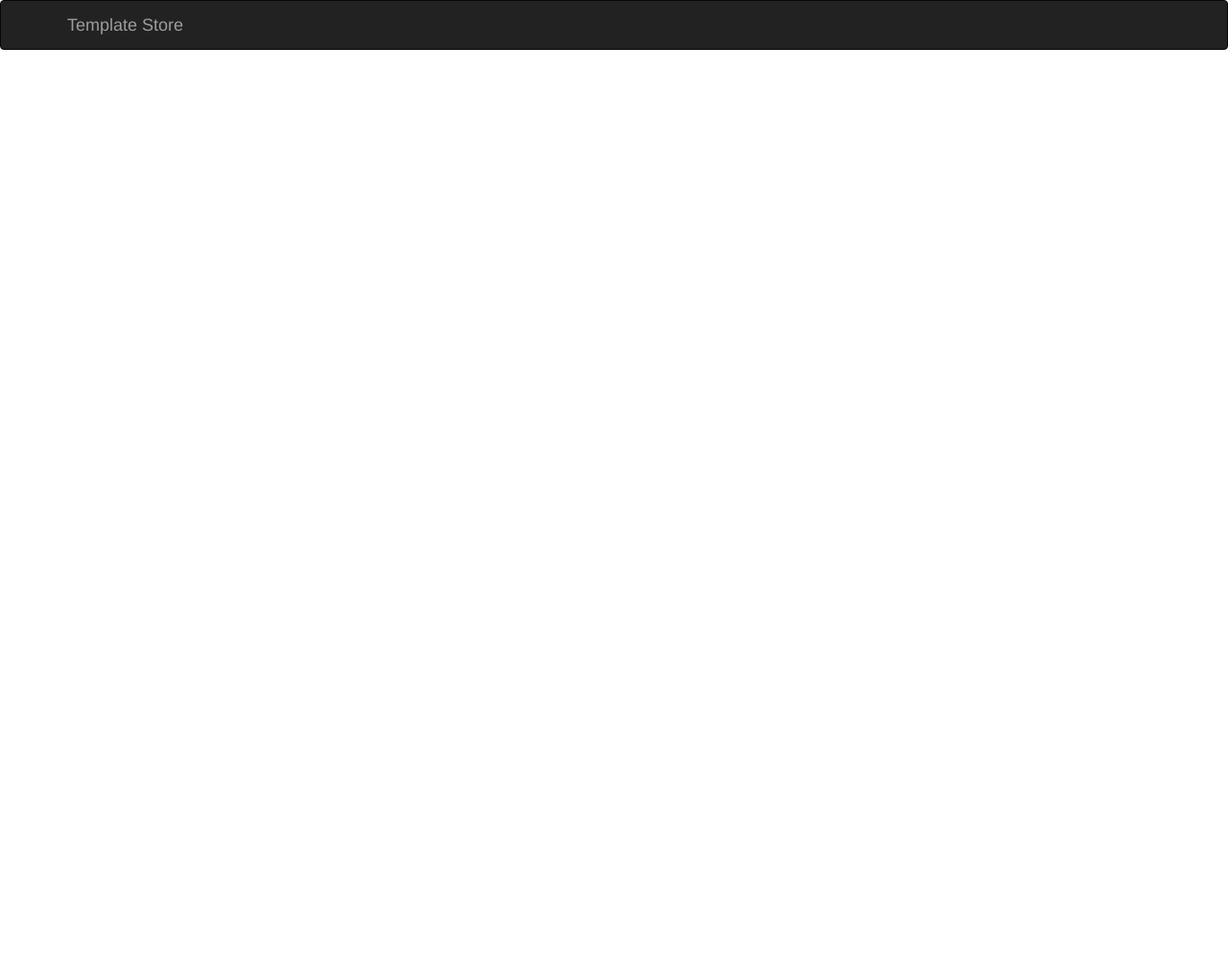
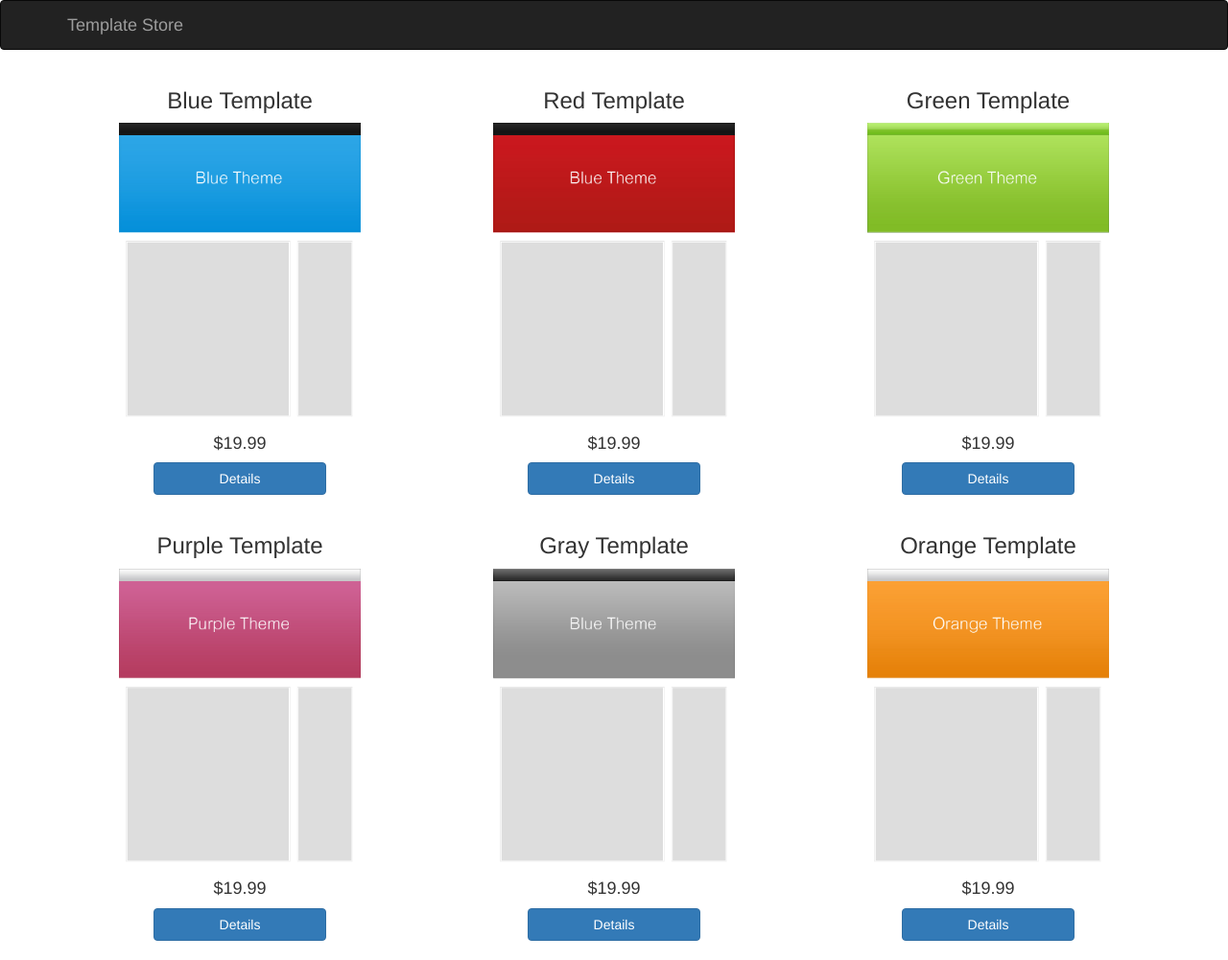
Before and after one commit to jimxshaw/samples-angularjs, a website: page template-store/app/index.html in a window 1280 px wide. Shown: the whole page at 96% size. Before the commit the page ends 800 px from the top, so only its background shows below. Drawn offline with nearby package versions, Linux system fonts and the light colour scheme; some packages are replaced by stand-ins of ours; files whose address does not match are found by name.

Commit message:
fixed css

```diff
--- a/template-store/app/app.css
+++ b/template-store/app/app.css
@@ -28,3 +28,25 @@
   content: "";
   padding: 0;
 }
+
+.img-full {
+  width: 100%;
+}
+
+.templates {
+  text-align: center;
+}
+
+.templates img {
+  width: 70%;
+}
+
+.templates a {
+  width: 50%;
+  text-align: center;
+  margin: auto;
+}
+
+.templates .col-md-4 {
+  margin-bottom: 20px;
+}
--- a/template-store/app/templates/templates.html
+++ b/template-store/app/templates/templates.html
@@ -1,11 +1,38 @@
-<div class="row">
+<div class="row templates">
   <div class="col-md-4">
-
+    <h3>Blue Template</h3>
+    <img src="img/blue.jpg">
+    <h4>$19.99</h4>
+    <a class="btn btn-primary btn-block" href="#/templates/1">Details</a>
   </div>
   <div class="col-md-4">
-
+    <h3>Red Template</h3>
+    <img src="img/red.jpg">
+    <h4>$19.99</h4>
+    <a class="btn btn-primary btn-block" href="#/templates/1">Details</a>
   </div>
   <div class="col-md-4">
-
+    <h3>Green Template</h3>
+    <img src="img/green.jpg">
+    <h4>$19.99</h4>
+    <a class="btn btn-primary btn-block" href="#/templates/1">Details</a>
+  </div>
+  <div class="col-md-4">
+    <h3>Purple Template</h3>
+    <img src="img/purple.jpg">
+    <h4>$19.99</h4>
+    <a class="btn btn-primary btn-block" href="#/templates/1">Details</a>
+  </div>
+  <div class="col-md-4">
+    <h3>Gray Template</h3>
+    <img src="img/gray.jpg">
+    <h4>$19.99</h4>
+    <a class="btn btn-primary btn-block" href="#/templates/1">Details</a>
+  </div>
+  <div class="col-md-4">
+    <h3>Orange Template</h3>
+    <img src="img/orange.jpg">
+    <h4>$19.99</h4>
+    <a class="btn btn-primary btn-block" href="#/templates/1">Details</a>
   </div>
 </div>
--- a/template-store/app/templates/templates.js
+++ b/template-store/app/templates/templates.js
@@ -5,9 +5,17 @@ angular.module('templateStore.templates', ['ngRoute'])
     when('/templates', {
       templateUrl: 'templates/templates.html',
       controller: 'TemplatesCtrl'
-    });
+    }).
+    when('/templates/:templateId', {
+      templateUrl: 'templates/template-details.html',
+      controller: 'TemplatesDetailsCtrl'
+    })
 }])
 
 .controller('TemplatesCtrl', ['$scope', function($scope) {
-  console.log($scope);
+
 }])
+
+.controller('TemplatesDetailsCtrl', ['$scope', function($scope) {
+
+}])
```
Also changed, not shown: template-store/app/templates/template-details.html (added, +13 -0 lines).
